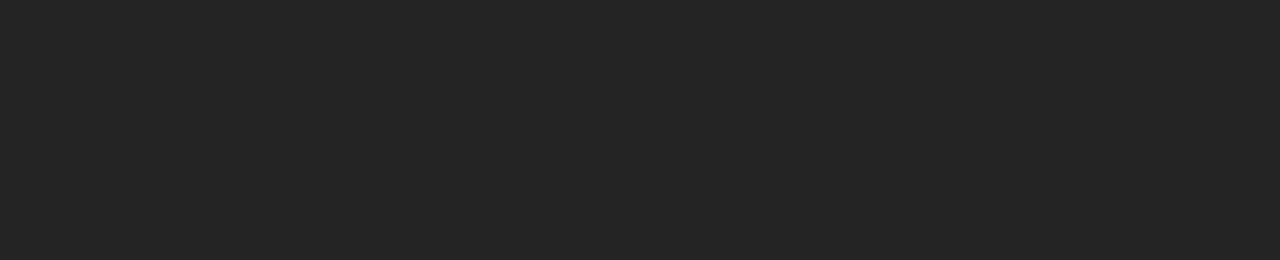
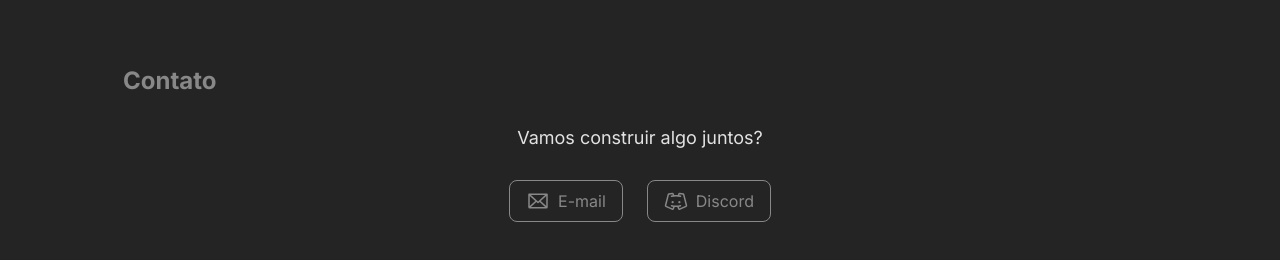
Before and after one commit to madalena-rocha/portfolio-2.0, a React (Vite) app: page / in a window 1280 px wide. Shown: the part 3188-3448 px from the top of the page. Before the commit the page ends 3254 px from the top, so only its background shows below. Built offline with nearby package versions, Linux system fonts and the light colour scheme.

Commit message:
:sparkles: add section contact

```diff
--- a/src/App.js
+++ b/src/App.js
@@ -79,6 +79,18 @@
     gap: 0.8rem;
   }
 
+  #contact > div {
+    text-align: center;
+  }
+
+  #contact p {
+    font-size: 1.8rem;
+  }
+
+  #contact .links {
+    justify-content: center;
+  }
+
   @media (min-width: 1024px) {
     main {
       padding: 0 12.3rem;
--- a/src/App.jsx
+++ b/src/App.jsx
@@ -1,7 +1,12 @@
 import { useState } from "react";
 import { useMediaQuery } from "react-responsive";
 
-import { LinkedinLogo, GithubLogo } from "@phosphor-icons/react";
+import {
+  LinkedinLogo,
+  GithubLogo,
+  Envelope,
+  DiscordLogo,
+} from "@phosphor-icons/react";
 
 import { Container } from "./App.js";
 
@@ -200,6 +205,25 @@
             ))}
           </swiper-container>
         </Section>
+
+        <Section id="contact" title="Contato">
+          <div>
+            <p>Vamos construir algo juntos?</p>
+
+            <div className="links">
+              <Link href="mailto:rochamada1997m@gmail.com" title="E-mail">
+                <Envelope size={24} />
+              </Link>
+
+              <Link
+                href="http://discordapp.com/users/827312692905377802"
+                title="Discord"
+              >
+                <DiscordLogo size={24} />
+              </Link>
+            </div>
+          </div>
+        </Section>
       </main>
     </Container>
   );
```
